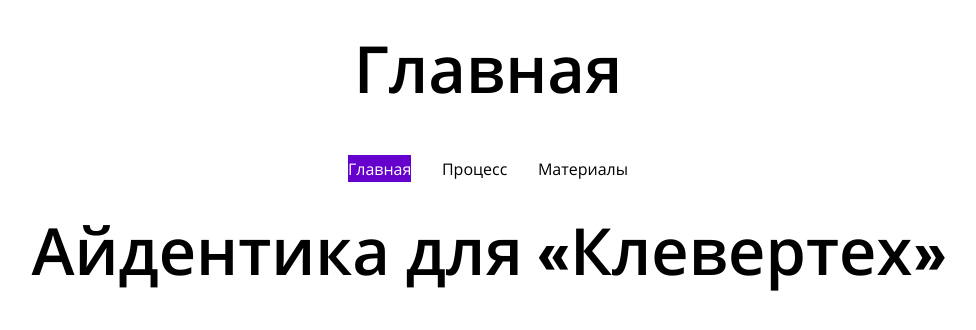
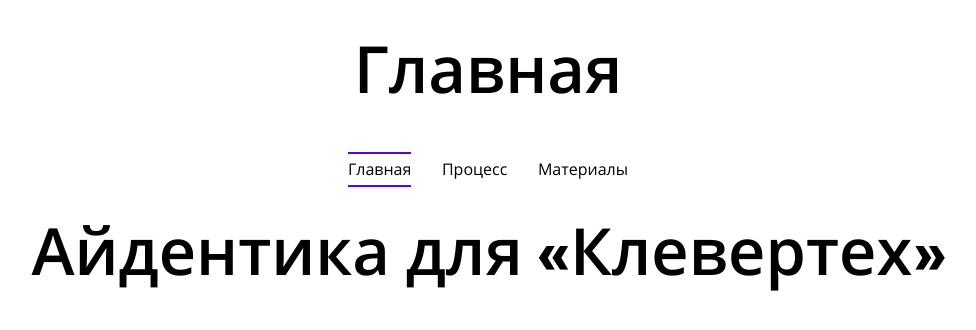
Before and after one commit to Octobuzz/Brandbook, a Vue app: page /main in a window 1280 px wide. Shown: the top 330 px of the page, without its empty margins (152-1128 px from the left). Built offline with nearby package versions, Linux system fonts and the light colour scheme.

Commit message:
Стилизация табов

```diff
--- a/src/components/PageHeader.vue
+++ b/src/components/PageHeader.vue
@@ -86,18 +86,36 @@
             margin-right: 0;
         }
 
-        &_active {
-          background-color: $main;
-          color: $white
-        }
-    }
-
-    &__item a {
-        color: #000000;
-        text-decoration: none;
         &:hover {
+            cursor: pointer;
             transition: color .3s ease;
             color: $main;
+        }
+
+        &_active {
+            &:hover {
+                cursor: default;
+                color: $black;
+            }
+            &::after {
+                content: '';
+                position: absolute;
+                bottom: -5px;
+                left: 0;
+                width: 100%;
+                height: 2px;
+                background-color: $main;
+            }
+
+            &::before {
+                content: '';
+                position: absolute;
+                top: -3px;
+                left: 0;
+                width: 100%;
+                height: 2px;
+                background-color: $main;
+            }
         }
     }
 }
```
